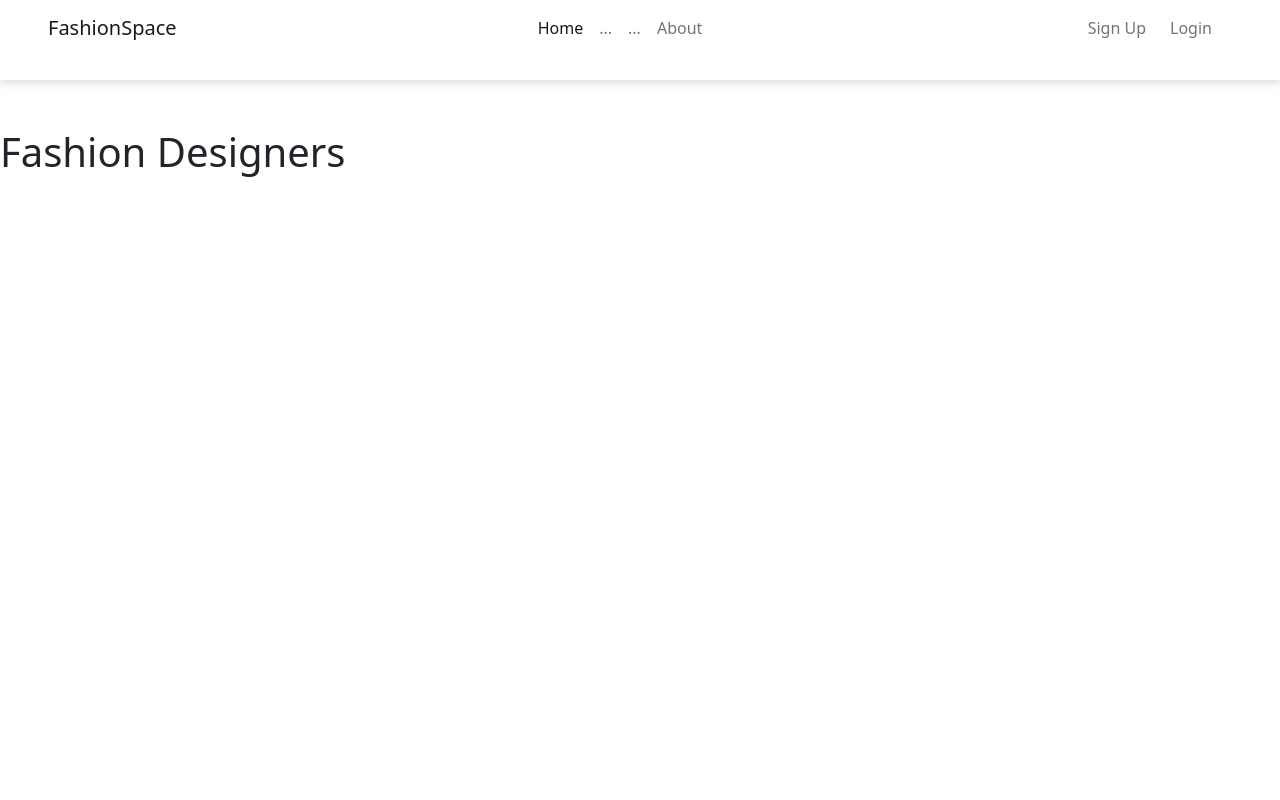
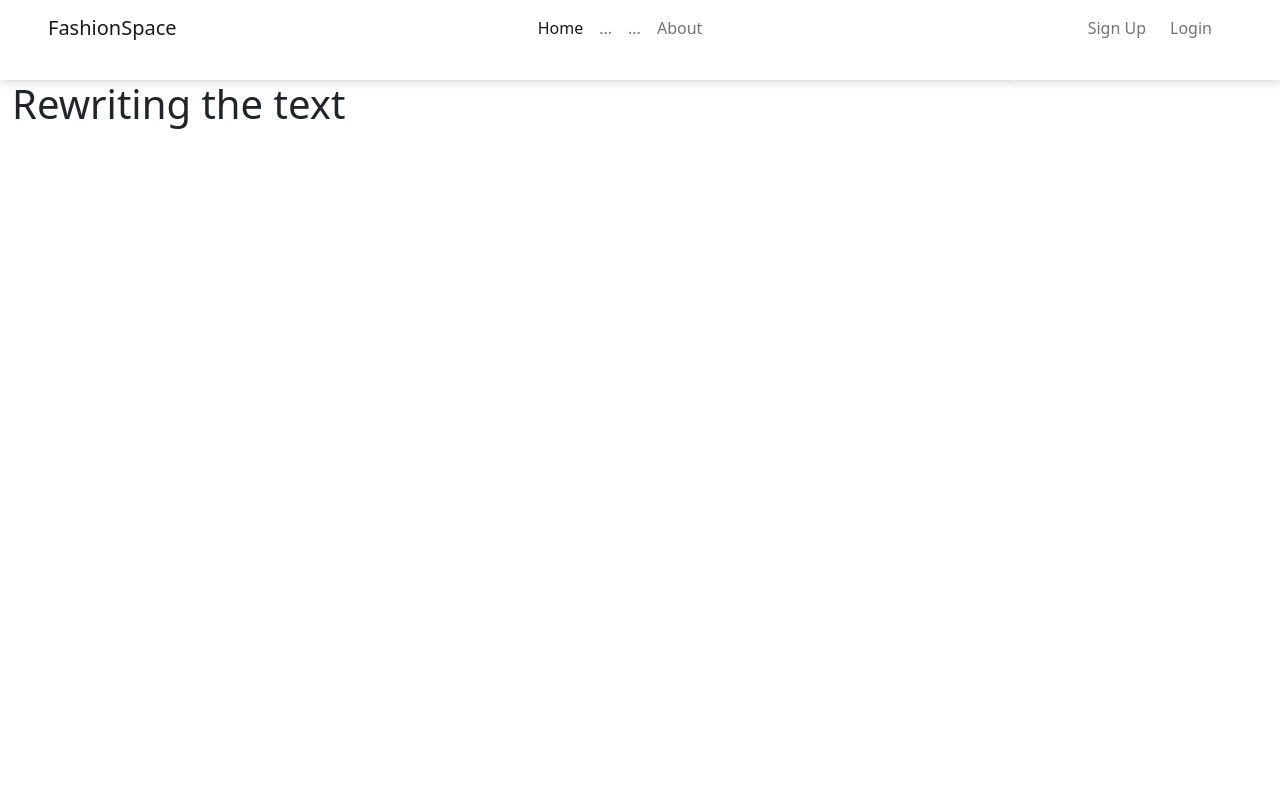
Before and after one commit to folarin-ogungbemi/fashion-space, a Django app: template home/templates/home/index.html in a window 1280 px wide. Run offline with Django 4.2, Linux system fonts and the light colour scheme; the template is opened without the code that fills it, so the values that code supplies are empty; parts of the project's set-up code (start-up, migrations or seed data) failed here and were passed over; some libraries are stand-ins or nearby versions.

Commit message:
Add page class to main element

```diff
--- a/home/templates/home/index.html
+++ b/home/templates/home/index.html
@@ -1,5 +1,14 @@
 {% extends 'base.html' %}
 {% load static %}
 {% block content %}
-    <h1>Fashion Designers</h1>
+    <div class="container-fluid">
+        <div class="row">
+            <div class="col-9 content">
+                <h1>Rewriting the text</h1>
+            </div>
+            <div class="col-3 aside">
+                another text
+            </div>
+        </div>
+    </div>
 {% endblock %}
--- a/templates/base.html
+++ b/templates/base.html
@@ -45,7 +45,7 @@
 
     {% include 'includes/navbar.html' %}
 
-    <main class="mt-5">
+    <main class="page">
         {% block content %}
         {%endblock %}
     </main>
```
